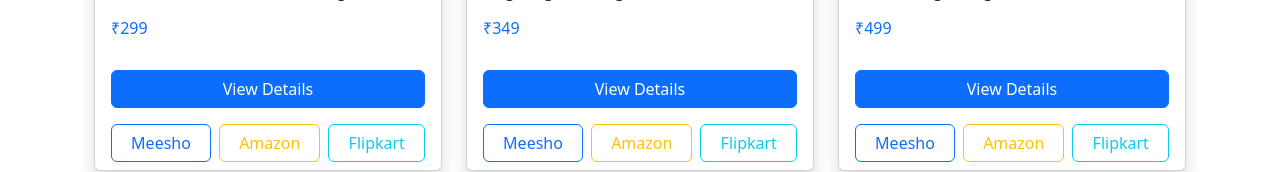
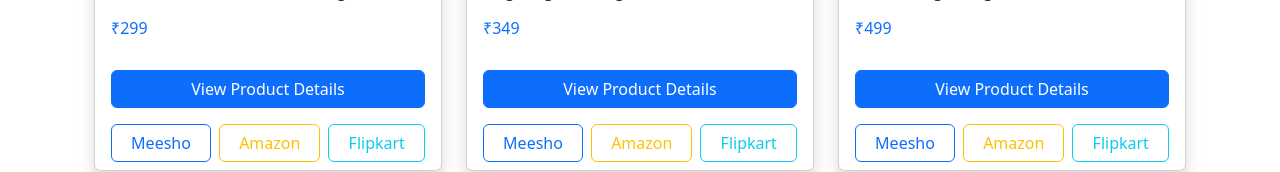
Before and after one commit to DevendrakumarGLAu/ecommerce, an Angular app: page / in a window 1280 px wide. Shown: the part 539-711 px from the top of the page. Built offline with nearby package versions, Linux system fonts and the light colour scheme.

Commit message:
Update product.component.html button

```diff
--- a/src/app/product/product.component.html
+++ b/src/app/product/product.component.html
@@ -28,8 +28,9 @@
                     <h6 class="text-primary">₹{{ product.price }}</h6>
                 </div>
                 <div class="card-footer bg-transparent border-top-0">
-                    <button class="btn btn-primary w-100" (click)="viewProductDetails(product.id)">View Details</button>
+                    <button class="btn btn-primary w-100" (click)="viewProductDetails(product.id)">View Product Details</button>
                 </div>
+
 
                 <div class="card-footer bg-transparent border-top-0">
                     <div class="d-flex flex-column flex-md-row flex-md-wrap gap-2">
```
